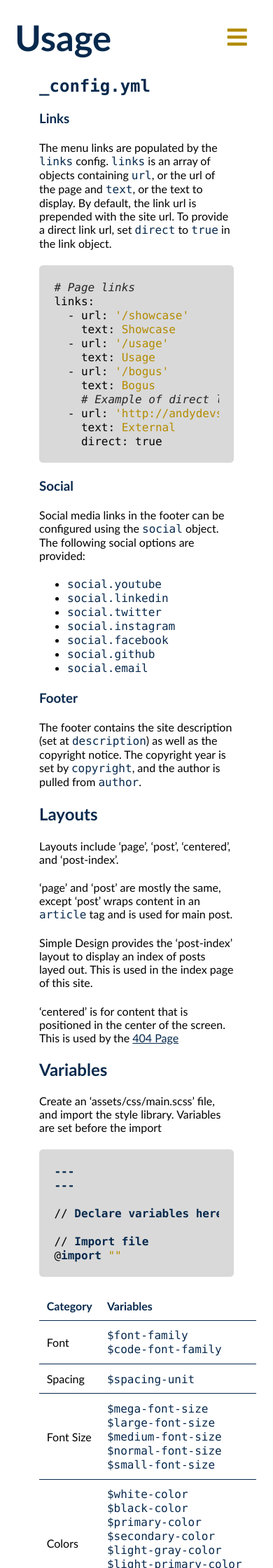
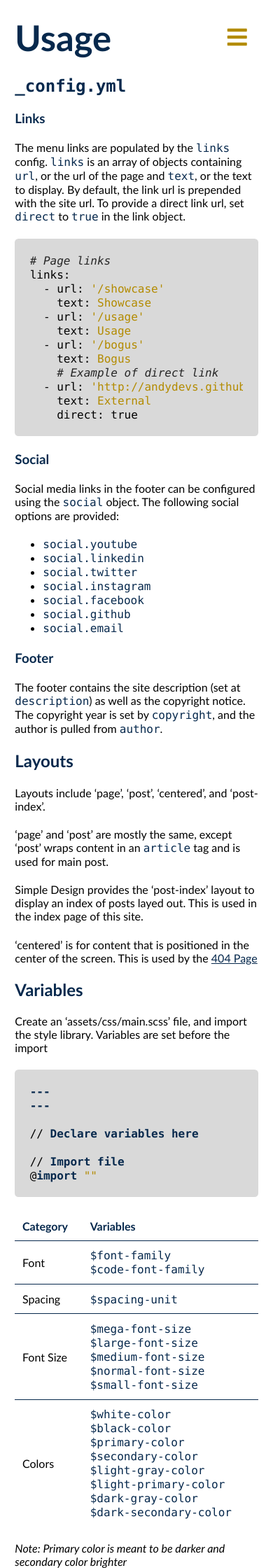
Before and after one commit to andydevs/jekyll-theme-peaceful-gates, a Jekyll site: the page built from usage.md, in a window 390 px wide. Shown: the top 2240 px of the page at 70% size. Built offline with Jekyll 4.4.1, drawn with Linux system fonts in a browser that asks for light colours; some of the changed text lies outside the part shown.

Commit message:
Fix content gutters on mobile

```diff
--- a/_sass/jekyll-theme-peaceful-gates/_homepage.scss
+++ b/_sass/jekyll-theme-peaceful-gates/_homepage.scss
@@ -1,5 +1,8 @@
 .content-gutters {
-    margin: 0pt 10%;
+    margin: 0pt;
+    @include on-desktop {
+        margin: 0pt 10%;
+    }
 }
 
 .homepage-layout {
```
Also changed, not shown: TODO.md (+1 -1 lines).
